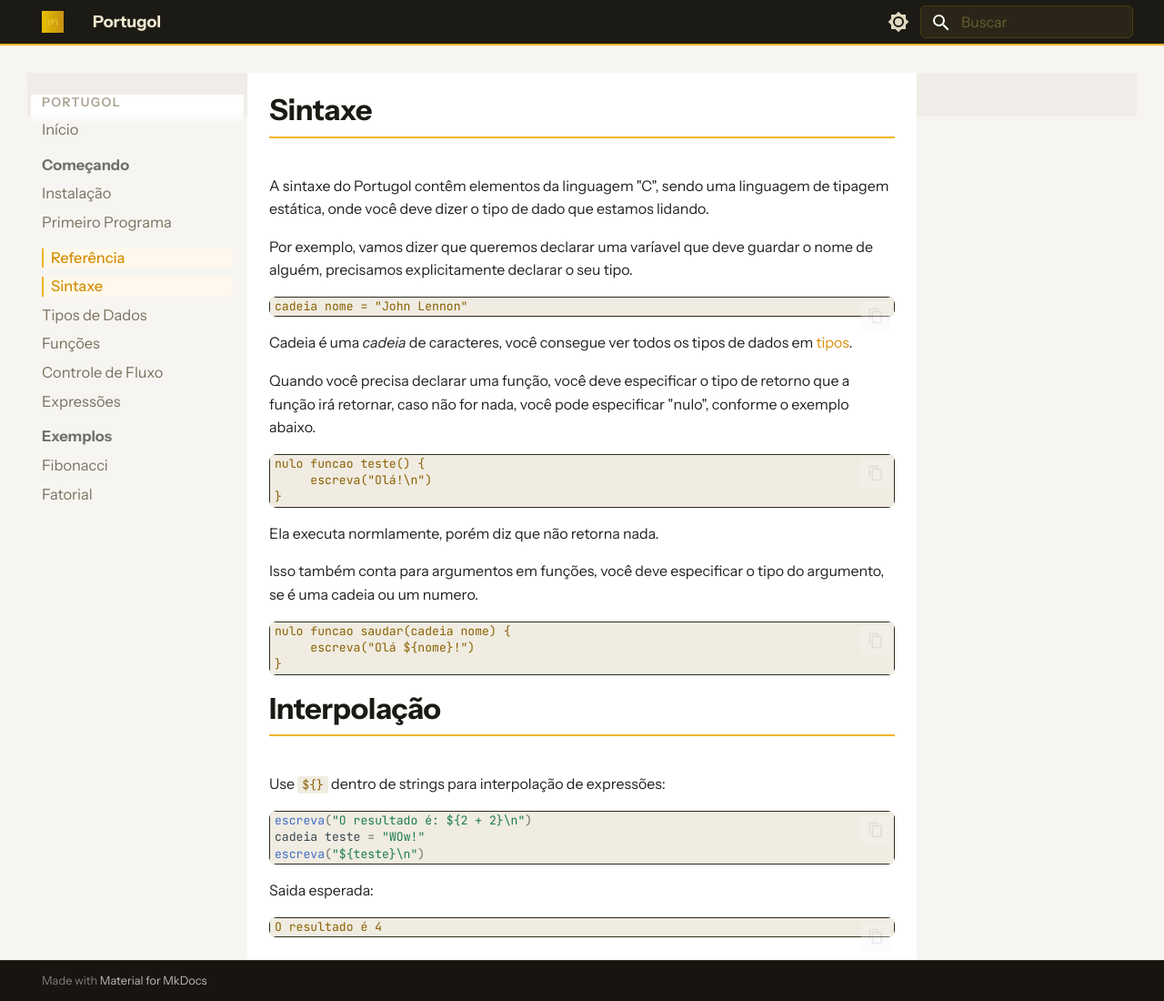
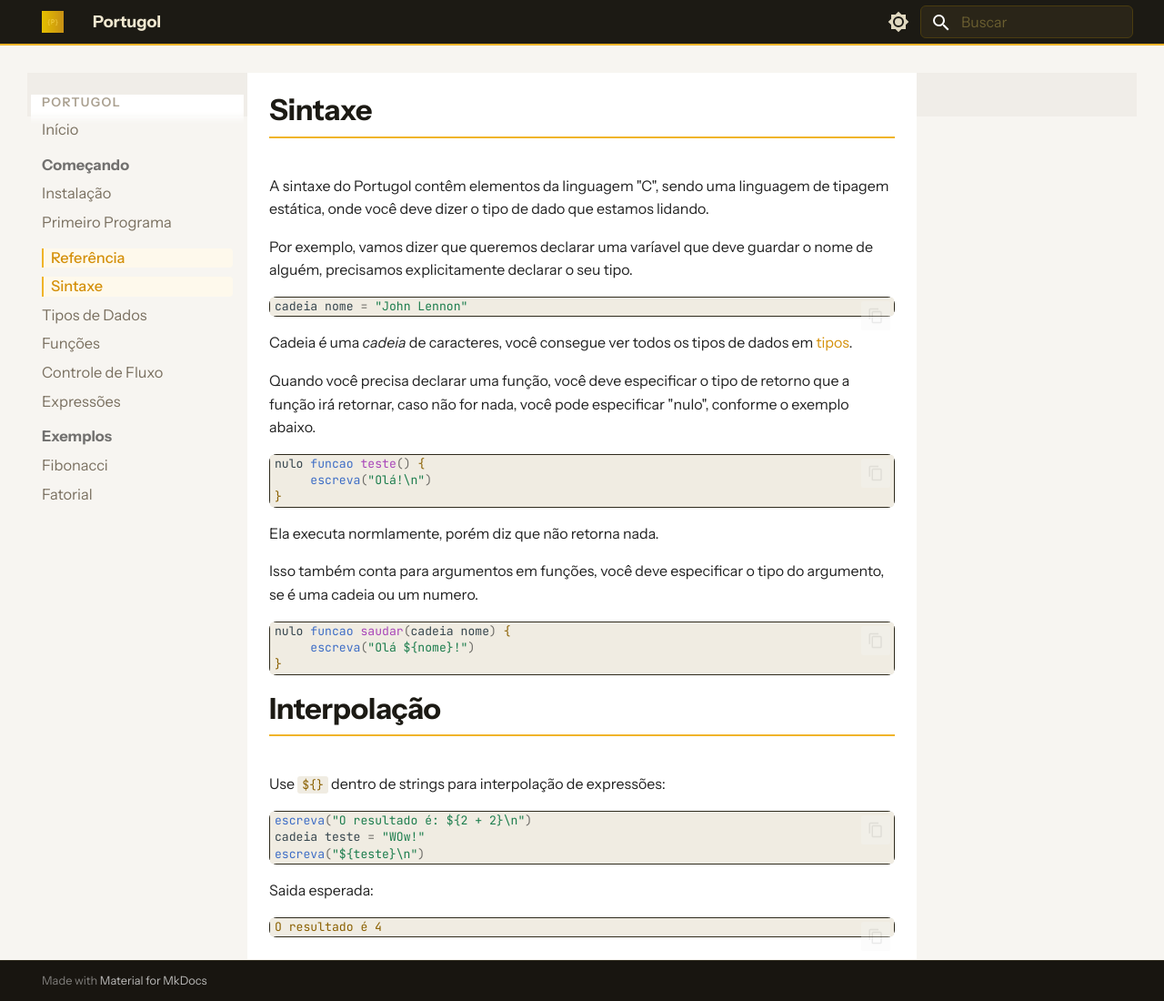
Before and after one commit to Gabriel-V-Maia/portugol-docs, an MkDocs documentation site: the page built from docs/referencia/sintaxe.md, in a window 1280 px wide and 1100 px high. Shown: the whole window at 91% size. Built offline with MkDocs 1.6.1 and Material for MkDocs 9.7.7, drawn with Linux system fonts in a browser that asks for light colours.

Commit message:
fix: reference portugol correctly in code blocks

````diff
--- a/docs/referencia/sintaxe.md
+++ b/docs/referencia/sintaxe.md
@@ -4,7 +4,7 @@ A sintaxe do Portugol contêm elementos da linguagem "C", sendo uma linguagem de
 
 Por exemplo, vamos dizer que queremos declarar uma varíavel que deve guardar o nome de alguém, precisamos explicitamente declarar o seu tipo.
 
-```por
+```portugol
 cadeia nome = "John Lennon"
 ```
 
@@ -12,7 +12,7 @@ Cadeia é uma _cadeia_ de caracteres, você consegue ver todos os tipos de dados
 
 Quando você precisa declarar uma função, você deve especificar o tipo de retorno que a função irá retornar, caso não for nada, você pode especificar "nulo", conforme o exemplo abaixo.
 
-```por
+```portugol
 nulo funcao teste() {
      escreva("Olá!\n")
 }
@@ -22,7 +22,7 @@ Ela executa normlamente, porém diz que não retorna nada.
 
 Isso também conta para argumentos em funções, você deve especificar o tipo do argumento, se é uma cadeia ou um numero.
 
-```por
+```portugol
 nulo funcao saudar(cadeia nome) {
      escreva("Olá ${nome}!")
 }
````
